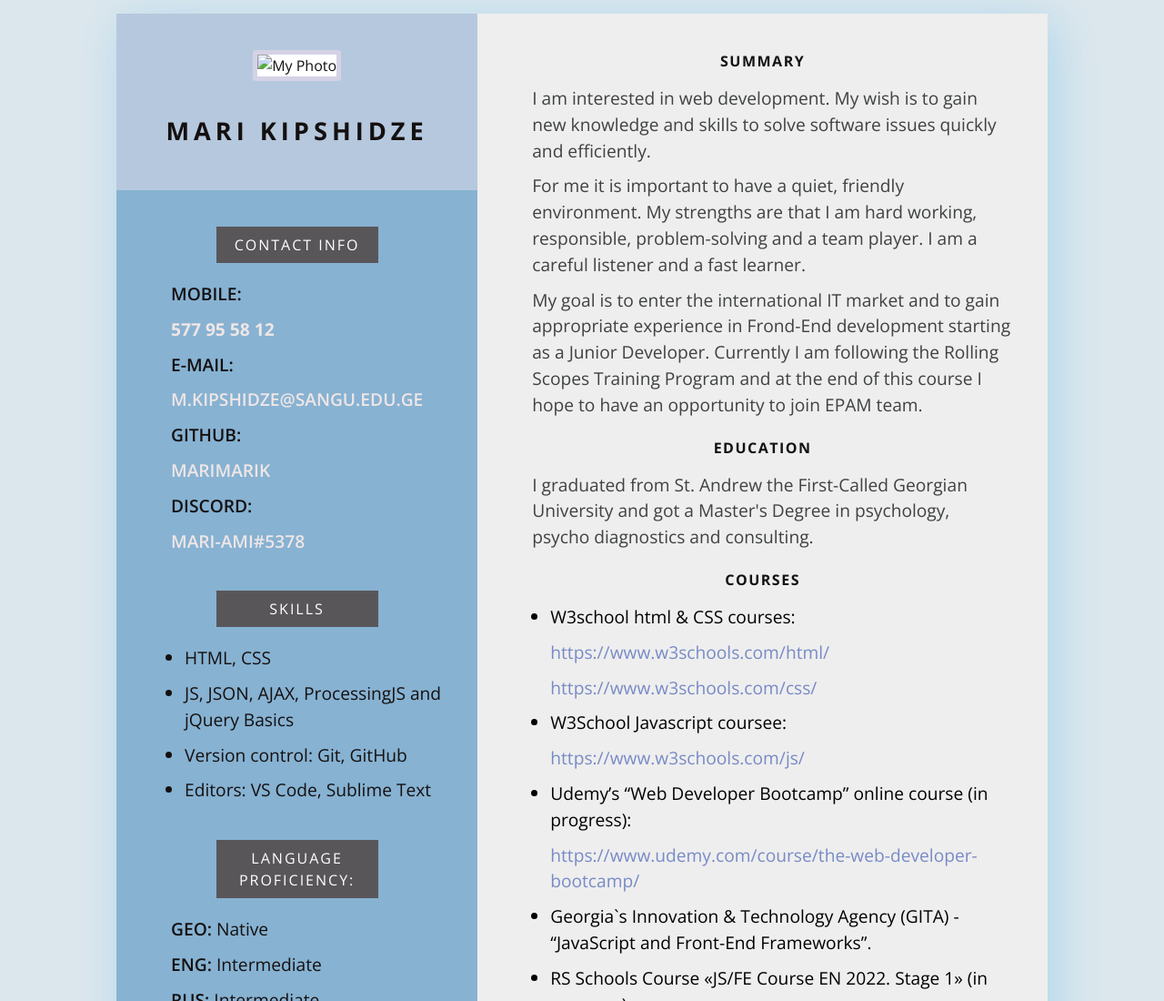
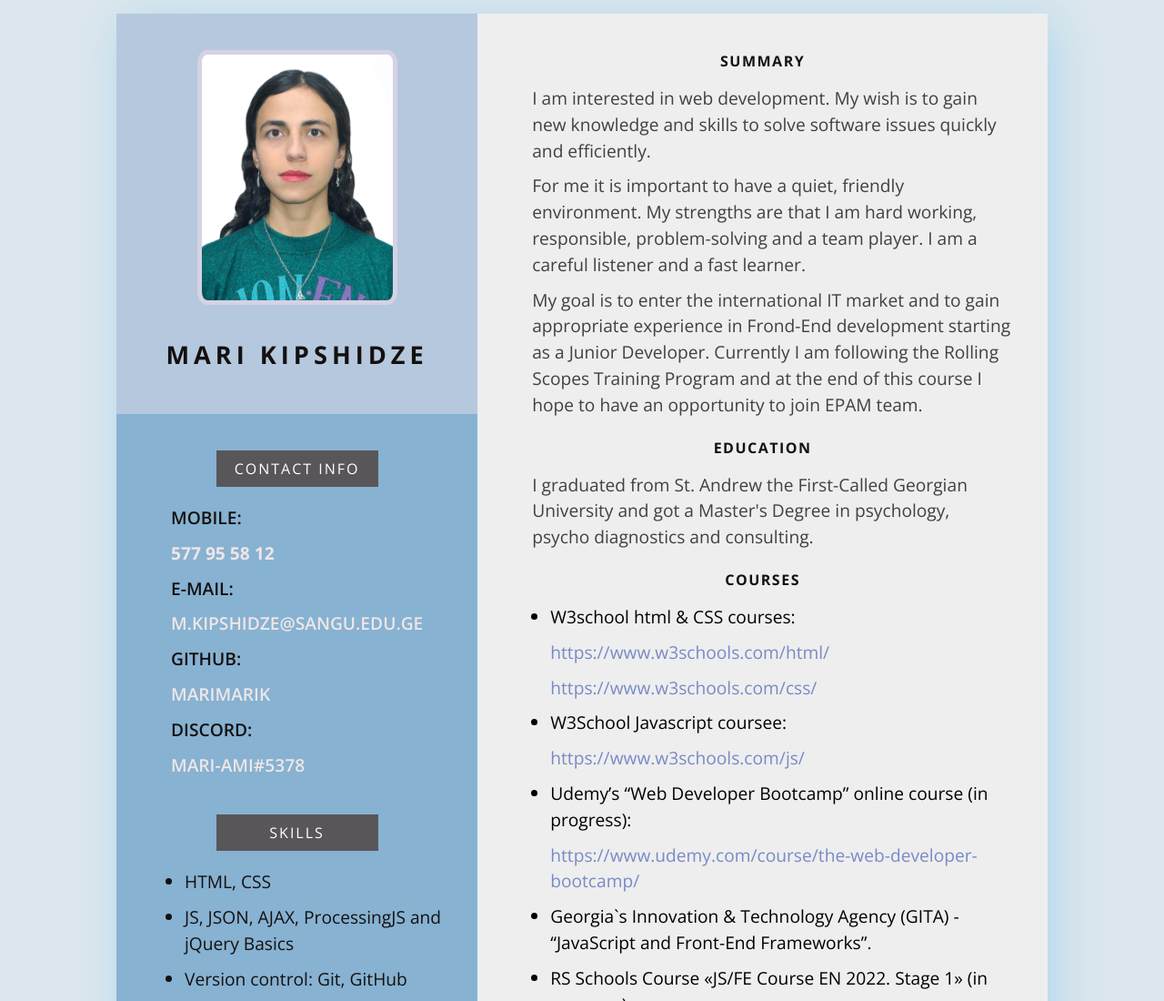
Before and after one commit to marimarik/rsschool-cv, a plain HTML site: page index.html in a window 1280 px wide. Shown: the top 1100 px of the page at 91% size. Drawn offline with nearby package versions, Linux system fonts and the light colour scheme.

Commit message:
feat: change my photo location in index.html
Change my photo location and change its name in index.html file

```diff
--- a/index.html
+++ b/index.html
@@ -15,7 +15,7 @@
         <div class="two-columns">
             <div class="left-column">
                 <header>
-                    <img src="./image/MyImage.jpg" alt="My Photo" width="210">
+                    <img src="./myphoto..jpg" alt="My Photo" width="210">
                     <h1>Mari Kipshidze</h1>
 
                 </header>
```
